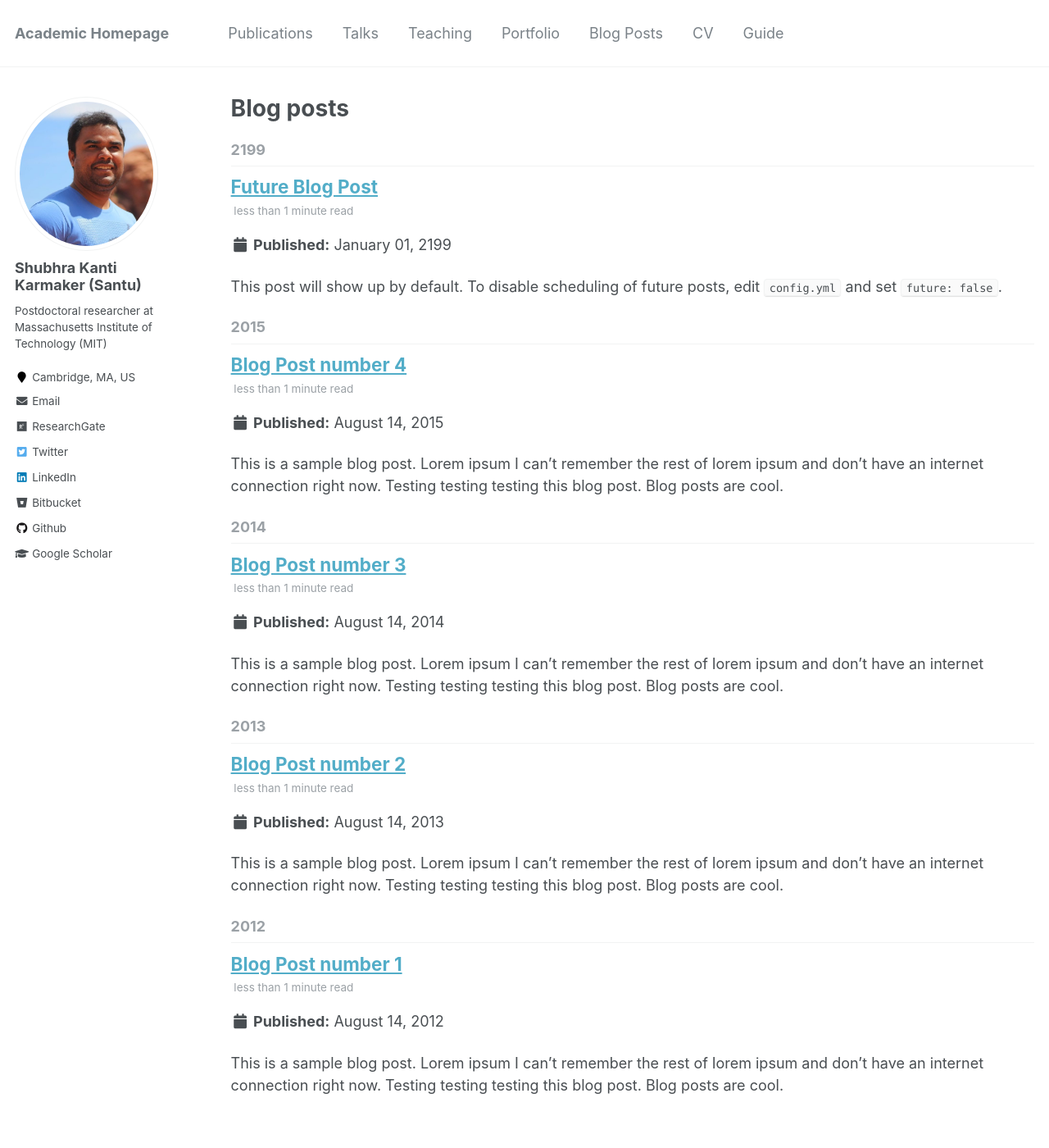
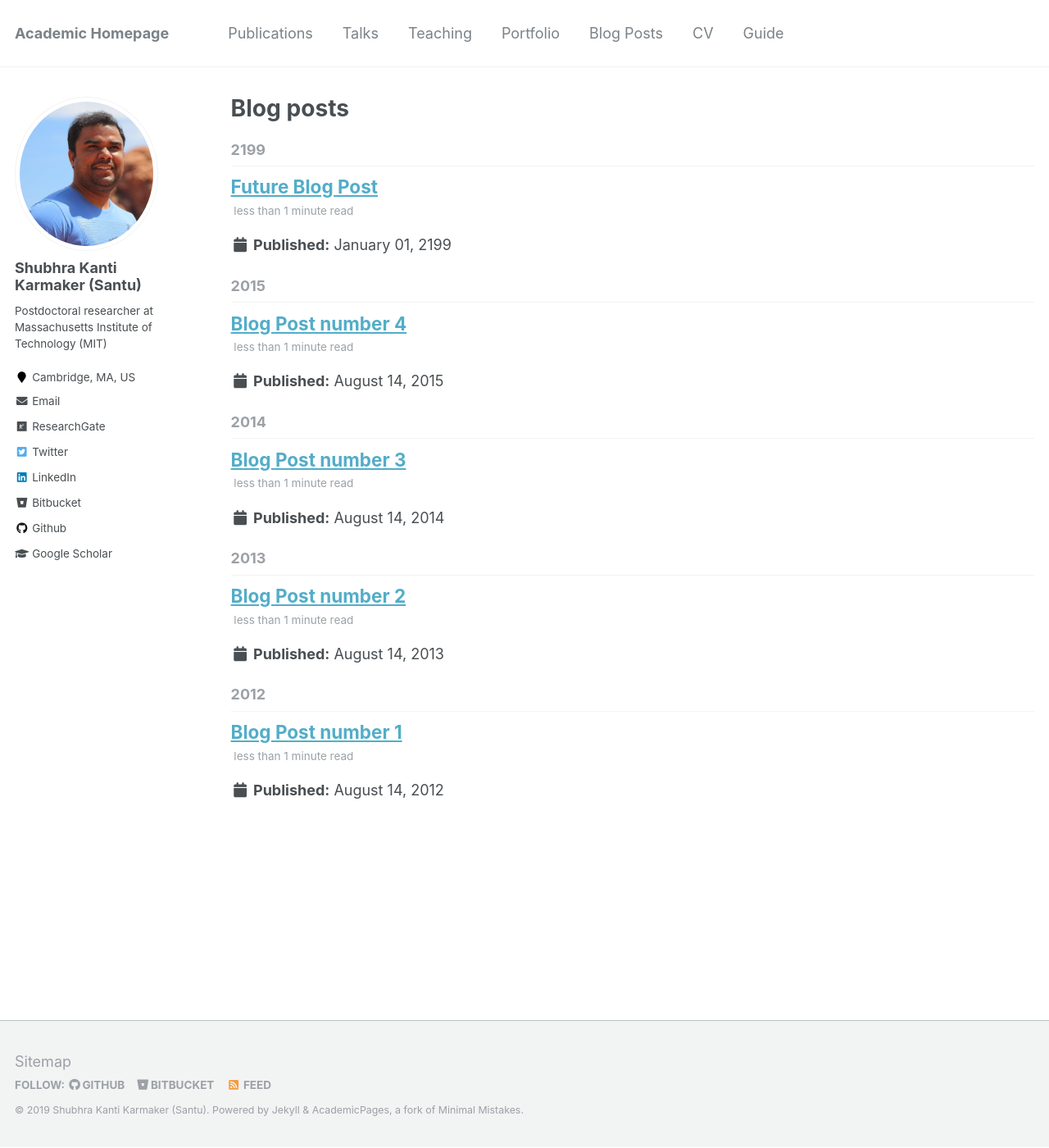
Before and after one commit to karmake2/karmake2.github.io, a Jekyll site: the page built from _pages/year-archive.html, in a window 1280 px wide and 1400 px high. Shown: the whole window at 82% size. Built offline with Jekyll 4.4.1, drawn with Linux system fonts in a browser that asks for light colours.

Commit message:
publicaiton second commit

```diff
--- a/_includes/archive-single.html
+++ b/_includes/archive-single.html
@@ -46,11 +46,7 @@
          <p class="page__date"><strong><i class="fa fa-fw fa-calendar" aria-hidden="true"></i> {{ site.data.ui-text[site.locale].date_label | default: "Published:" }}</strong> <time datetime="{{ post.date | default: "1900-01-01" | date_to_xmlschema }}">{{ post.date | default: "1900-01-01" | date: "%B %d, %Y" }}</time></p>
         {% endif %}
 
-    {% if post.excerpt and site.read_more != 'enabled' %}
-    <p class="archive__item-excerpt" itemprop="description">{{ post.excerpt | markdownify }}</p>
-    {% elsif post.excerpt and site.read_more == 'enabled' %}
-    <p class="archive__item-excerpt" itemprop="description"><p>{{ post.excerpt | markdownify | remove: '<p>' | remove: '</p>' }}<strong><a href="{{ base_path }}{{ post.url }}" rel="permalink"> Read more</a></strong></p></p>
-    {% endif %}
+
 
     {% if post.Authors %}
     	<p class="archive__twentysixpoint">{{ post.Authors }}</p>
--- a/markdown_generator/publications.py
+++ b/markdown_generator/publications.py
@@ -90,13 +90,14 @@ for row, item in publications.iterrows():
         md += "\npresentationurl: ''"
 
 
-    md += "\n---"
+    md += "\n---\n"
 
 
-    md += "\n\n<a href='" + item.paper_url + "'>Download paper here</a>\n"
+    md += "\n<a href='" + item.paper_url + "'>Download paper here</a>\n"
 
     if len(str(item.abstract)) > 5:
         md += "\n" + html_escape(item.abstract) + "\n"
+
 
     try:
         md +="\n<img src=\'"+item.image_url+"' alt='Image not Loading'>\n"
```
Also changed, not shown: 15 other files.
